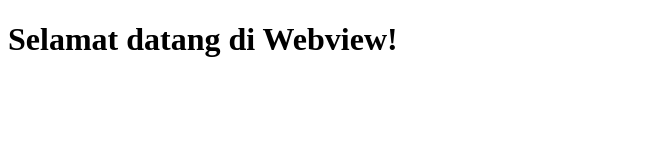
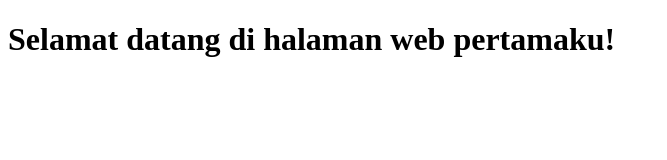
Before and after one commit to pisanglezat/WebView3, a plain HTML site: page index.html in a window 1280 px wide. Shown: the whole page, without its empty margins (0-667 px from the left). Drawn offline with Linux system fonts and the light colour scheme.

Commit message:
Add files via upload

```diff
--- a/index.html
+++ b/index.html
@@ -4,6 +4,6 @@
 <title>Hello World!</title>
 </head>
 <body>
-<h1>Selamat datang di Webview!</h1>
+<h1>Selamat datang di halaman web pertamaku!</h1>
 </body>
 </html>
```
